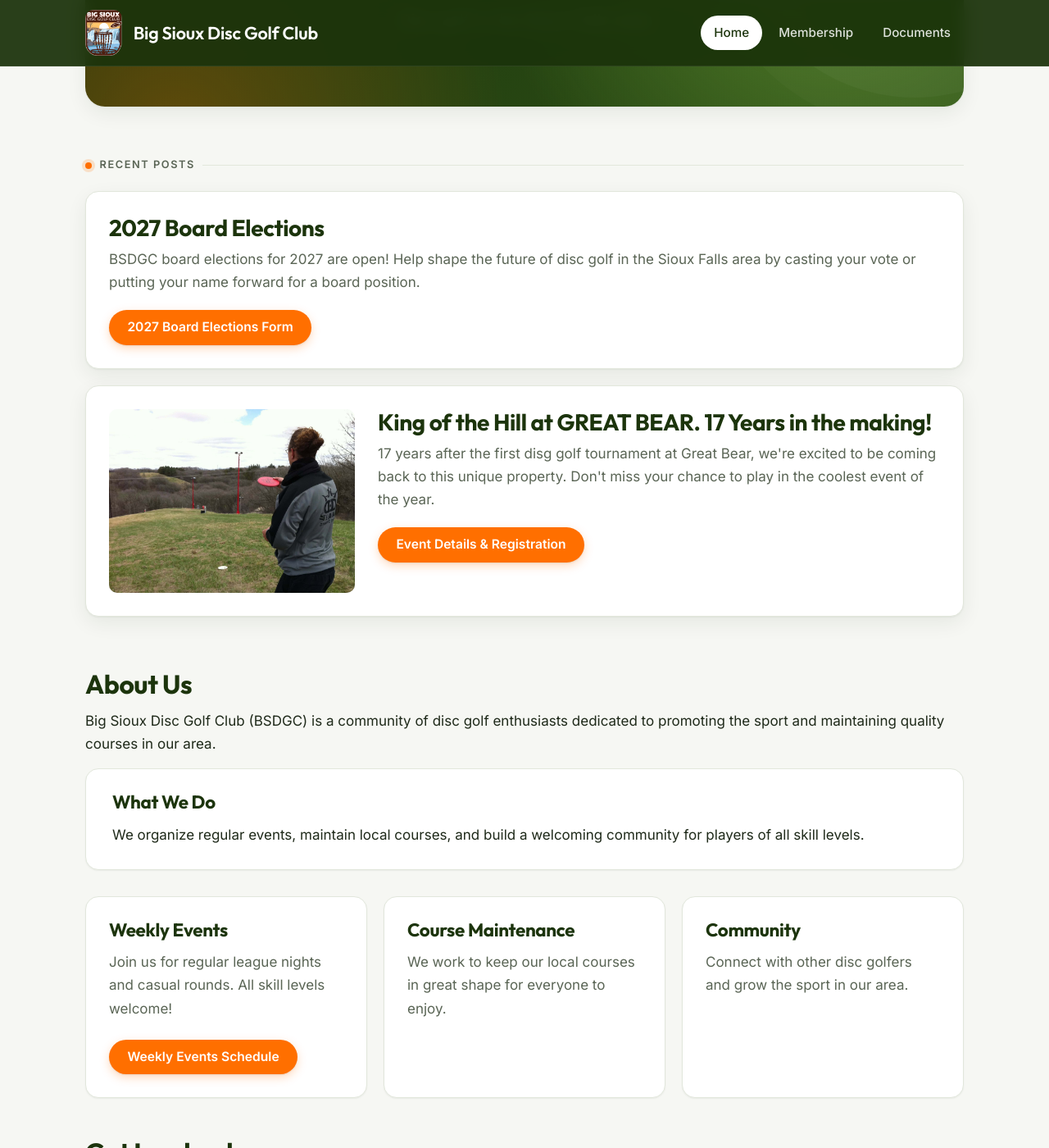
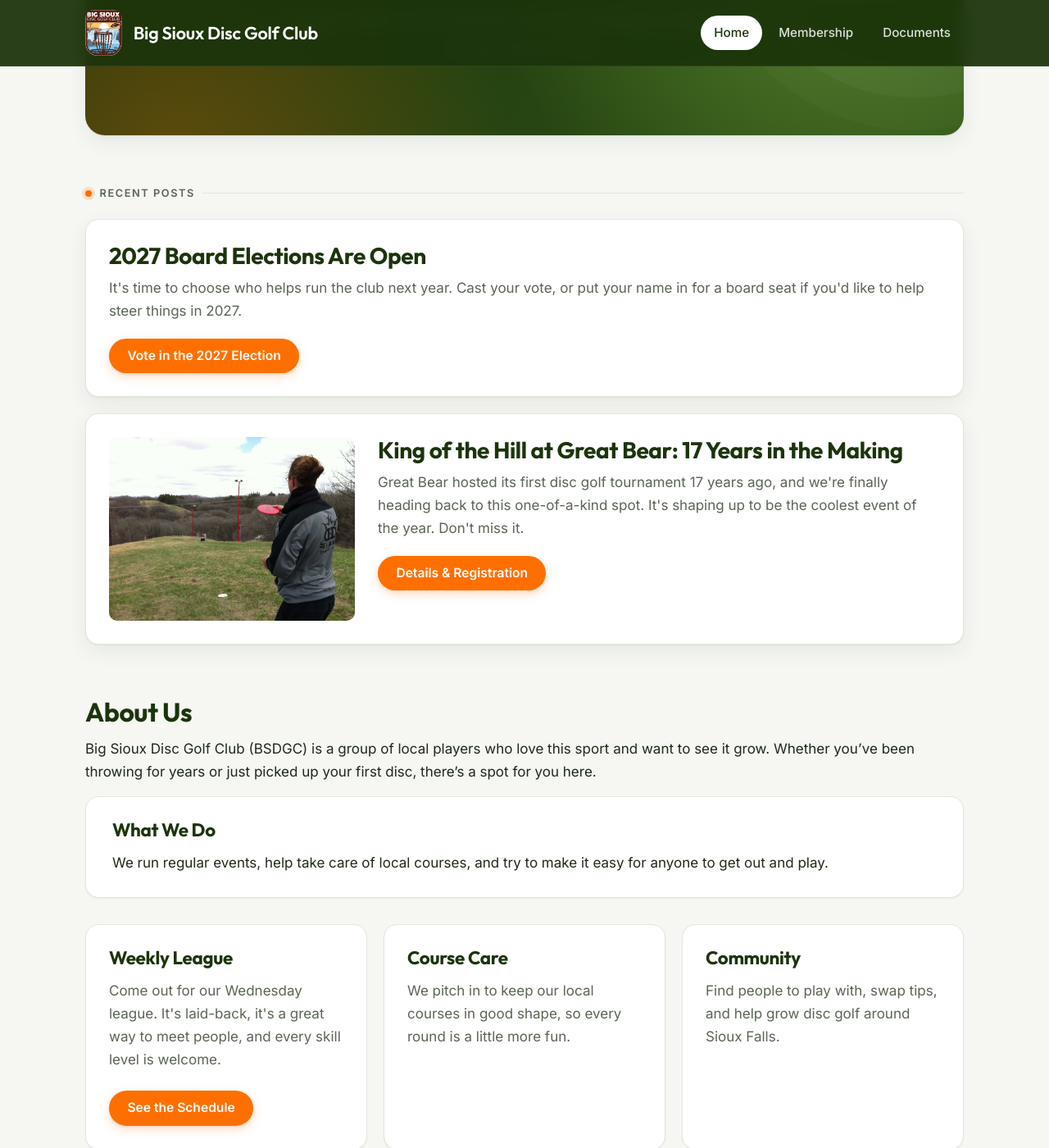
Before and after one commit to aklaudt/bsdgc, a Jekyll site: the page built from index.md, in a window 1280 px wide and 1400 px high, scrolled down 274 px. Shown: the whole window at 82% size. Built offline with Jekyll 4.4.1, drawn with Linux system fonts in a browser that asks for light colours; some of the changed text lies outside the part shown.

Commit message:
Rewrite page copy to sound more natural
Friendlier wording on the home, membership, and documents pages with
the same facts and links. Also fixes the 'disg golf' typo and gives the
Great Bear photo descriptive alt text.

Co-Authored-By: Claude Opus 5.5 <noreply@anthropic.com>

```diff
--- a/index.md
+++ b/index.md
@@ -4,60 +4,60 @@ title: Home
 ---
 
 <div class="hero">
-  <h1>Welcome to Big Sioux Disc Golf Club</h1>
-  <p>Disc golf in the Sioux Falls area</p>
+  <h1>Big Sioux Disc Golf Club</h1>
+  <p>League nights, tournaments, and good people to throw with around Sioux Falls.</p>
 </div>
 
 <section class="recent-posts" aria-labelledby="recent-posts-heading">
   <h2 id="recent-posts-heading" class="recent-posts-title">Recent Posts</h2>
 
   <article class="post-card">
-    <h2>2027 Board Elections</h2>
-    <p class="post-meta">BSDGC board elections for 2027 are open! Help shape the future of disc golf in the Sioux Falls area by casting your vote or putting your name forward for a board position.</p>
+    <h2>2027 Board Elections Are Open</h2>
+    <p class="post-meta">It's time to choose who helps run the club next year. Cast your vote, or put your name in for a board seat if you'd like to help steer things in 2027.</p>
     <p>
-      <a class="btn" href="https://forms.gle/4zYjhvdqnZ5F8fa1A" target="_blank" rel="noopener">2027 Board Elections Form</a>
+      <a class="btn" href="https://forms.gle/4zYjhvdqnZ5F8fa1A" target="_blank" rel="noopener">Vote in the 2027 Election</a>
     </p>
   </article>
 
   <article class="post-card">
-    <img class="post-image" src="{{ '/assets/images/great-bear.jpg' | relative_url }}" alt="Great Bear - King of the Hill">
-    <h2>King of the Hill at GREAT BEAR. 17 Years in the making!</h2>
-    <p class="post-meta">17 years after the first disg golf tournament at Great Bear, we're excited to be coming back to this unique property. Don't miss your chance to play in the coolest event of the year.</p>
+    <img class="post-image" src="{{ '/assets/images/great-bear.jpg' | relative_url }}" alt="A player throwing a disc on a hilltop at Great Bear">
+    <h2>King of the Hill at Great Bear: 17 Years in the Making</h2>
+    <p class="post-meta">Great Bear hosted its first disc golf tournament 17 years ago, and we're finally heading back to this one-of-a-kind spot. It's shaping up to be the coolest event of the year. Don't miss it.</p>
     <p>
-      <a class="btn" href="https://www.discgolfscene.com/tournament/King_of_the_Hill_at_GREAT_BEAR_2026" target="_blank" rel="noopener">Event Details & Registration</a>
+      <a class="btn" href="https://www.discgolfscene.com/tournament/King_of_the_Hill_at_GREAT_BEAR_2026" target="_blank" rel="noopener">Details & Registration</a>
     </p>
   </article>
 </section>
 
 ## About Us
 
-Big Sioux Disc Golf Club (BSDGC) is a community of disc golf enthusiasts dedicated to promoting the sport and maintaining quality courses in our area.
+Big Sioux Disc Golf Club (BSDGC) is a group of local players who love this sport and want to see it grow. Whether you've been throwing for years or just picked up your first disc, there's a spot for you here.
 
 <div class="content-section">
   <h3>What We Do</h3>
-  <p>We organize regular events, maintain local courses, and build a welcoming community for players of all skill levels.</p>
+  <p>We run regular events, help take care of local courses, and try to make it easy for anyone to get out and play.</p>
 </div>
 
 <div class="card-grid">
   <div class="card">
-    <h3>Weekly Events</h3>
-    <p>Join us for regular league nights and casual rounds. All skill levels welcome!</p>
+    <h3>Weekly League</h3>
+    <p>Come out for our Wednesday league. It's laid-back, it's a great way to meet people, and every skill level is welcome.</p>
     <p>
-      <a class="btn" href="https://udisc.com/leagues/bsdgc-wednesday-league-HD67oj/schedule" target="_blank" rel="noopener">Weekly Events Schedule</a>
+      <a class="btn" href="https://udisc.com/leagues/bsdgc-wednesday-league-HD67oj/schedule" target="_blank" rel="noopener">See the Schedule</a>
     </p>
   </div>
 
   <div class="card">
-    <h3>Course Maintenance</h3>
-    <p>We work to keep our local courses in great shape for everyone to enjoy.</p>
+    <h3>Course Care</h3>
+    <p>We pitch in to keep our local courses in good shape, so every round is a little more fun.</p>
   </div>
 
   <div class="card">
     <h3>Community</h3>
-    <p>Connect with other disc golfers and grow the sport in our area.</p>
+    <p>Find people to play with, swap tips, and help grow disc golf around Sioux Falls.</p>
   </div>
 </div>
 
 ## Get Involved
 
-Interested in joining? Check out our [Membership]({{ '/membership/' | relative_url }}) page to learn more about becoming a member and supporting our club.
+Want to join? Head over to the [Membership]({{ '/membership/' | relative_url }}) page to see what's included and how to sign up.
```
Also changed, not shown: documents.md (+7 -7 lines), membership.md (+15 -15 lines).
